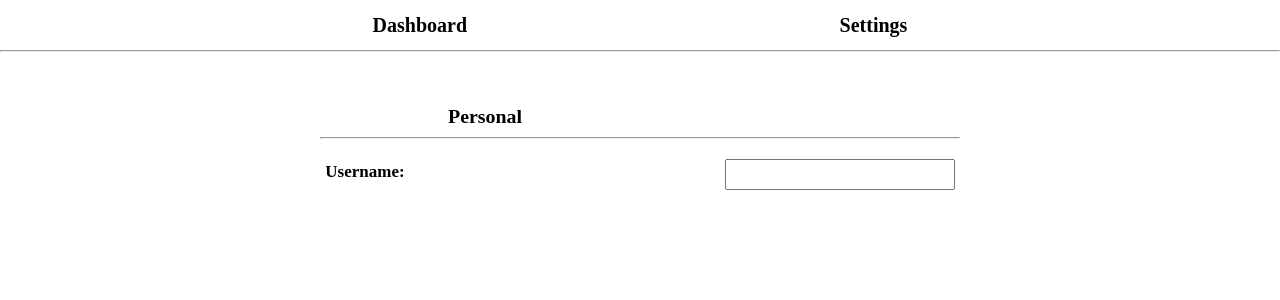
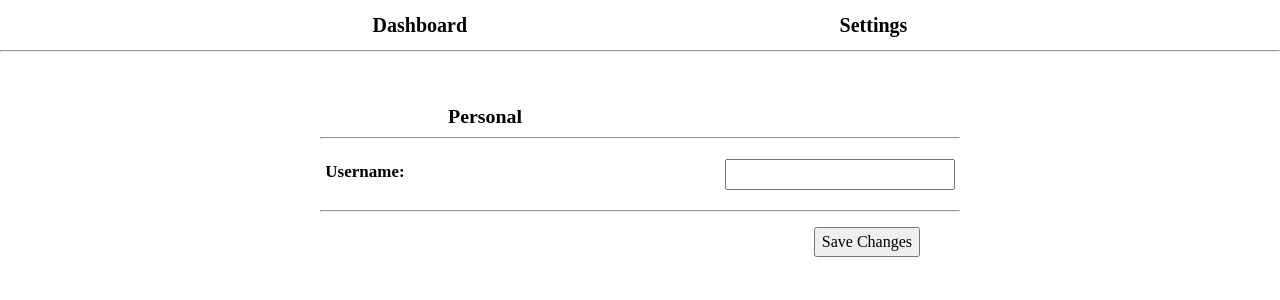
Before and after one commit to biddenboi/Checkpoint, a React (Vite) app: page / in a window 1280 px wide. Both pictures are taken after a click on the link "Settings". Shown: the top 300 px of the page. Built offline with nearby package versions, Linux system fonts and the light colour scheme.

Commit message:
settings menu 'save changes' button appened and slight visual improvements

```diff
--- a/src/Pages/Settings.css
+++ b/src/Pages/Settings.css
@@ -1,12 +1,12 @@
-div.settings {
+form.settings {
     margin-top:50px;
-    font-size:17px;
-    font-weight:600;
+    justify-self: center;
+    width:50%;
 }
 
 div.settingsGroup {
-    justify-self: center;
-    width:50%;
+    font-size:17px;
+    font-weight:600;
 }
 
 div.settingsGroup h3 {
@@ -15,9 +15,16 @@ div.settingsGroup h3 {
 }
 
 
-div.settings label {
+form.settings label {
     display:flex;
     justify-content: center;
     gap:50%;
     margin:20px 0px;
 }
+
+form.settings button {
+    margin-top:15px;
+    margin-left:auto;
+    margin-right:40px;
+    display:block;
+}
--- a/src/Pages/Settings.jsx
+++ b/src/Pages/Settings.jsx
@@ -1,7 +1,7 @@
 import './Settings.css'
 
 function Settings() {
-    return <div className="settings">
+    return <form action="" className="settings">
         {SettingsGroup(
             <>
                 <label className="usernameSetting">
@@ -10,7 +10,10 @@ function Settings() {
                 </label>
             </>
         )}
-    </div>
+        <hr />
+        <button>Save Changes</button>
+    </form>
+
 }
 
 function SettingsGroup(inputs) {
```
